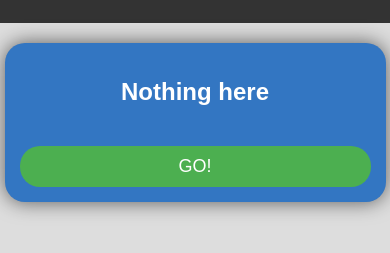
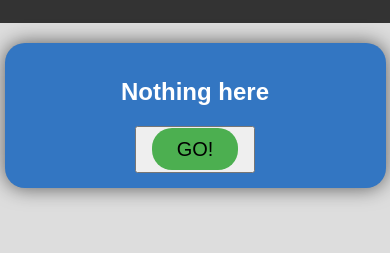
Before and after one commit to MC4TzDevWeb001/English-Web, a plain HTML site: page HTML/semester3.html in a window 390 px wide. Shown: the part 109-362 px from the top of the page. Drawn offline with Linux system fonts and the light colour scheme.

Commit message:
correccion de errores

```diff
--- a/CSS/semester3-4.css
+++ b/CSS/semester3-4.css
@@ -32,8 +32,9 @@ header {
     padding: 10px 20px; /* Ajusta el padding para mayor espacio */
 }
 
-.topics button {
+.topics a {
     color: black;
+    text-decoration: none;
     padding: 10px 25px;
     font-size: 30px;
     border: none;
@@ -42,13 +43,8 @@ header {
     cursor: pointer;
 }
 
-.topics button:hover {
+.topics a:hover {
     background-color: #296b2c;
-    color: white;
-}
-
-.topics button a {
-    text-decoration: none;
     color: white;
 }
 
@@ -60,11 +56,11 @@ header {
         padding: 20px;
     }
 
-    .topics button {
+    .topics a {
         position: static; /* Remove absolute positioning */
         margin-top: 20px; /* Add spacing between elements */
         font-size: 20px; /* Reduce font size */
-        width: 100%; /* Make button take full width */
+        width: 90%; /* Make button take full width */
     }
 }
 
```
Also changed, not shown: HTML/semester4.html (+1 -1 lines).
